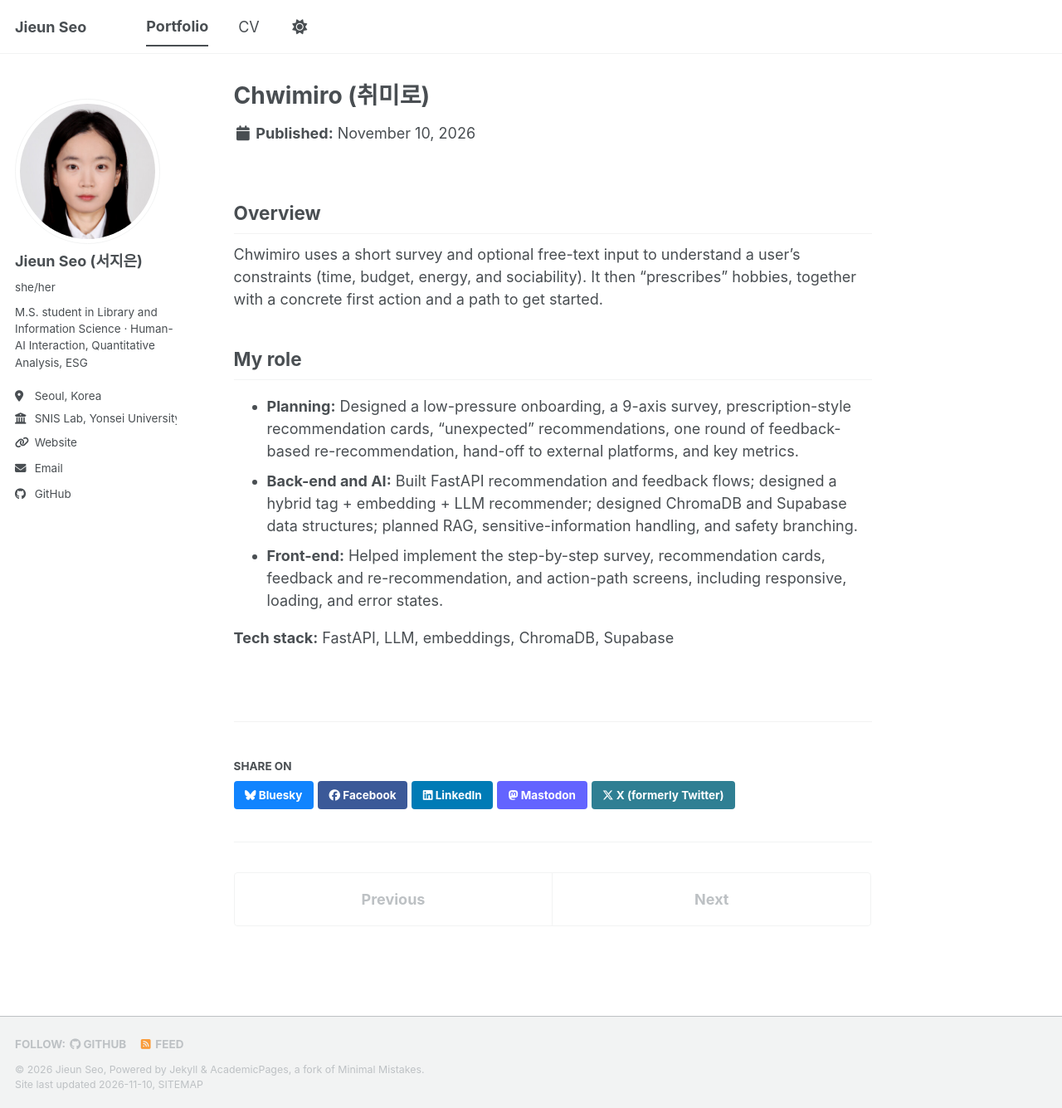
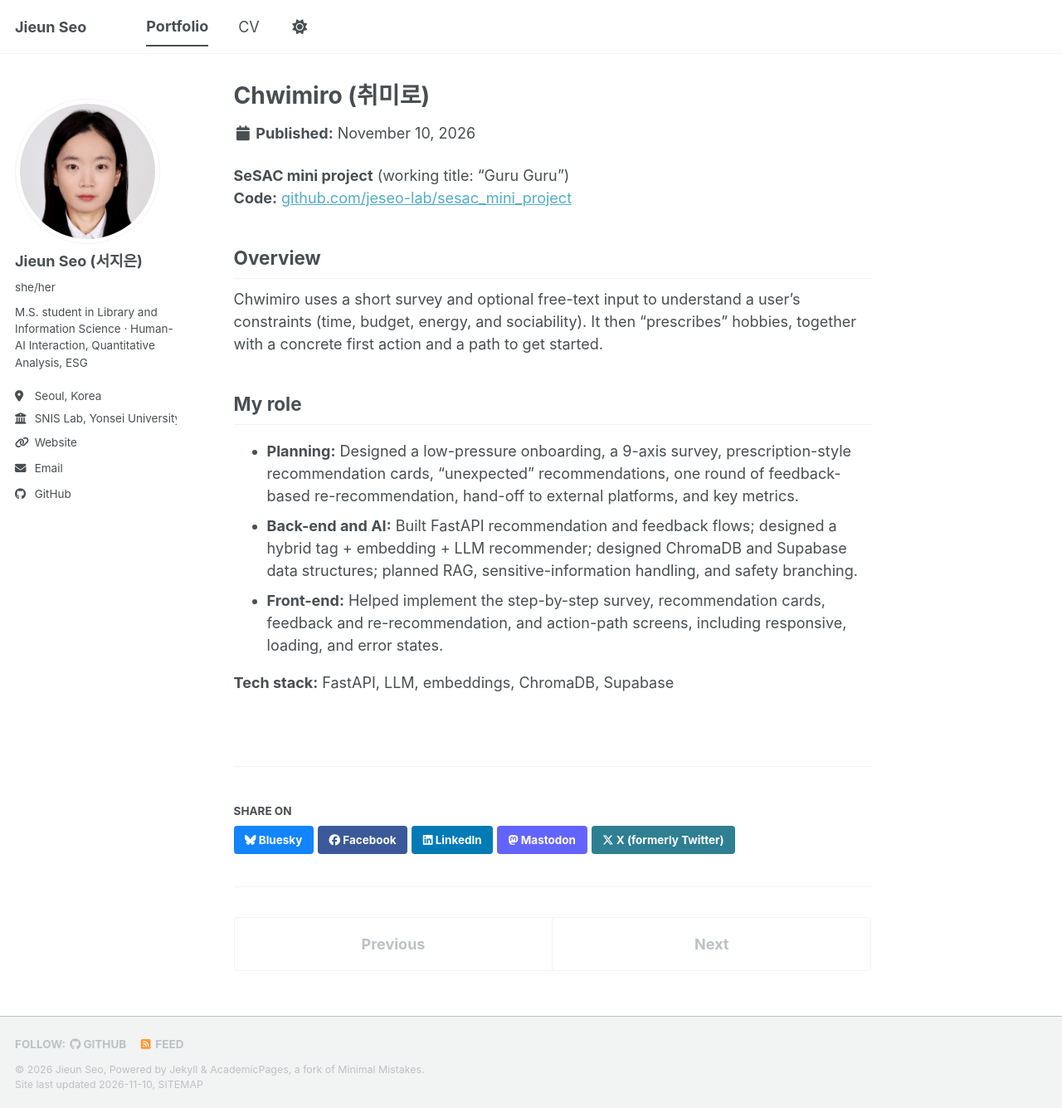
Before and after one commit to jeseo-lab/jeseo-lab.github.io, a Jekyll site: the page built from _portfolio/3-chwimiro.md, in a window 1280 px wide and 1335 px high. Shown: the whole window at 83% size. Built offline with Jekyll 4.4.1, drawn with Linux system fonts in a browser that asks for light colours; a script bundle is joined from its source files by our own code; a style sheet for code colours, icons or effects is not loaded.

Commit message:
Link Chwimiro portfolio item to its GitHub repository
Co-Authored-By: Claude Opus 5.5 <noreply@anthropic.com>
Claude-Session: https://claude.ai/code/session_01Xz6g3naNP6PK7wtFLW5wtR

```diff
--- a/_portfolio/3-chwimiro.md
+++ b/_portfolio/3-chwimiro.md
@@ -3,6 +3,9 @@ title: "Chwimiro (취미로)"
 excerpt: "A no-install web agent that recommends hobbies based on each user's time, budget, energy, and social preferences, and suggests a concrete first step. My role: planning, back-end/AI, and front-end."
 collection: portfolio
 ---
+
+**SeSAC mini project** (working title: "Guru Guru")
+**Code:** [github.com/jeseo-lab/sesac_mini_project](https://github.com/jeseo-lab/sesac_mini_project)
 
 Overview
 ------
```
Also changed, not shown: _pages/cv.md (+1 -1 lines).
